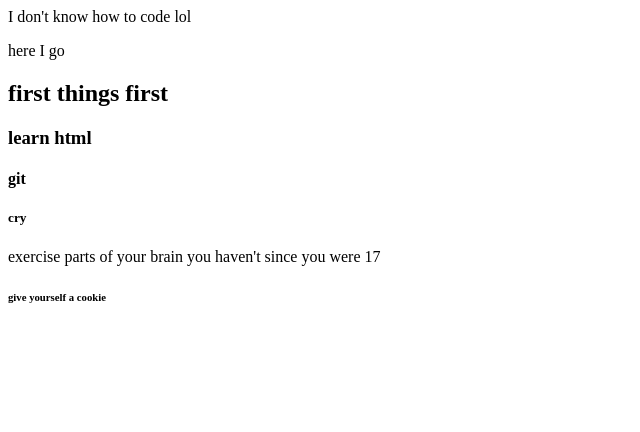
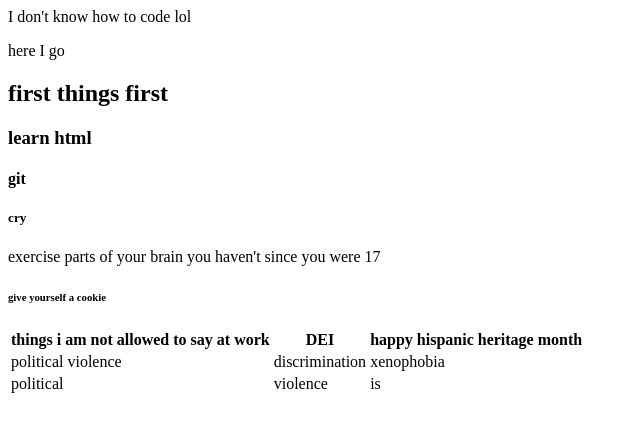
Before and after one commit to gcg248/gabylearnscoding, a plain HTML site: page gabylearns.html in a window 1280 px wide. Shown: the whole page, without its empty margins (0-640 px from the left). Drawn offline with Linux system fonts and the light colour scheme.

Commit message:
Update gabylearns.html

```diff
--- a/gabylearns.html
+++ b/gabylearns.html
@@ -15,3 +15,21 @@ I don't know how to code lol
 <h5>cry</h5>
 <p>exercise parts of your brain you haven't since you were 17</p>
 <h6>give yourself a cookie</h6>
+
+<table>
+<tr>
+<th>things i am not allowed to say at work</th>
+<th>DEI</th>
+<th>happy hispanic heritage month</th>
+</tr>
+<tr>
+<td>political violence</td>
+<td>discrimination</td>
+<td>xenophobia</td>
+</tr>
+<tr>
+<td>political</td>
+<td>violence</td>
+<td>is</td>
+</tr>
+</table>
```
